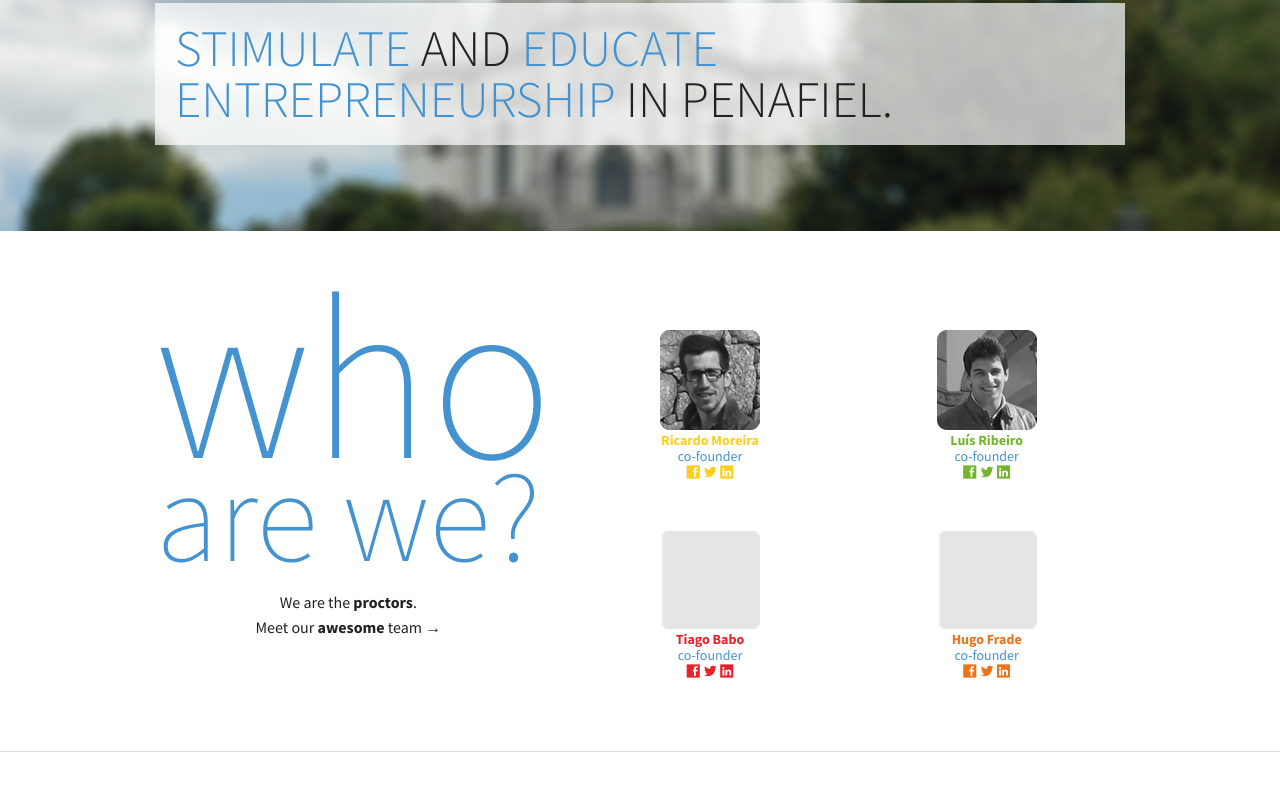
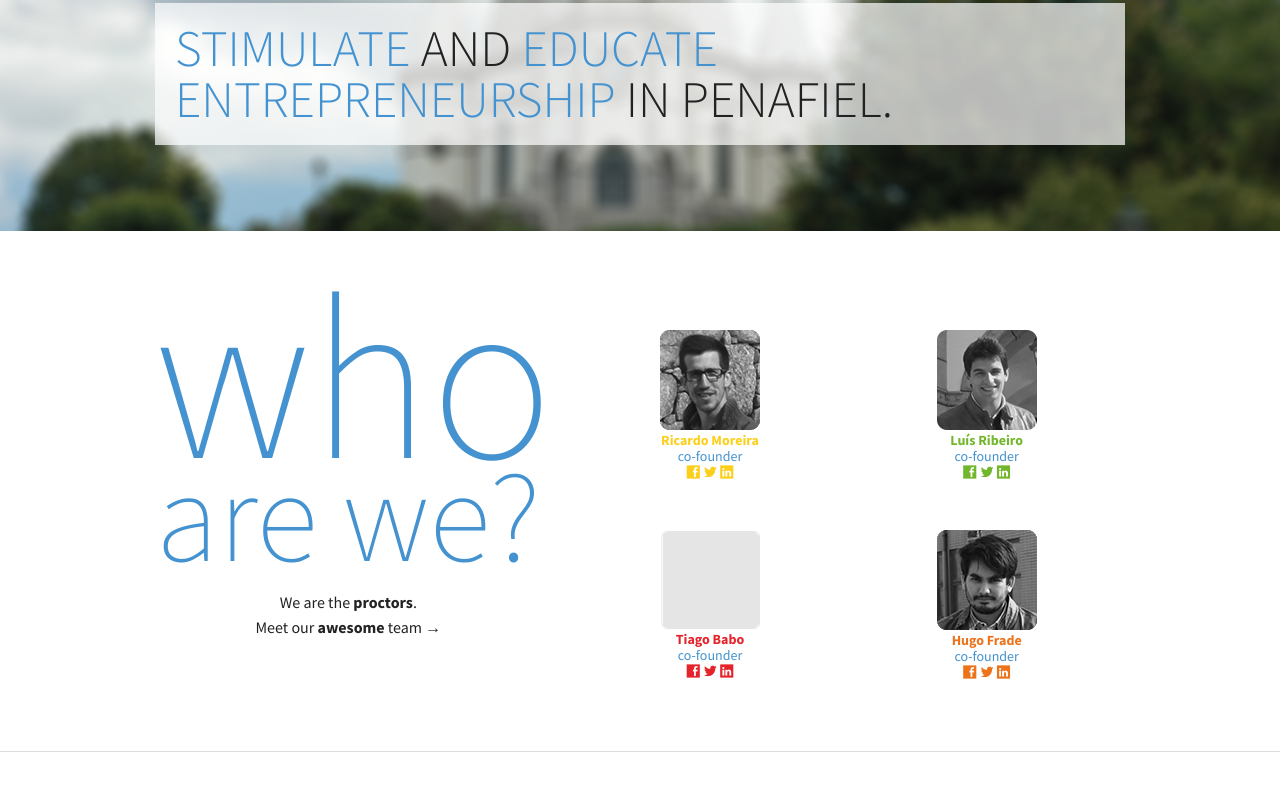
Before and after one commit to tiagobabo/proctify-website, a plain HTML site: page index.html in a window 1280 px wide. Shown: the part 369-1167 px from the top of the page. Drawn offline with Linux system fonts and the light colour scheme.

Commit message:
Image Hugo Added

```diff
--- a/index.html
+++ b/index.html
@@ -107,7 +107,7 @@
 								</span>
 							</td>
 							<td>
-								<img src="img/square.png"><br/>
+								<img src="img/hugo.png"><br/>
 								<span id="whohugo">Hugo Frade<br/></span>
 								<span id="cofounder">co-founder<br/></span>
 								<span id="whohugo">
```
Also changed, not shown: img/hugo.png (added), 2 other files.
